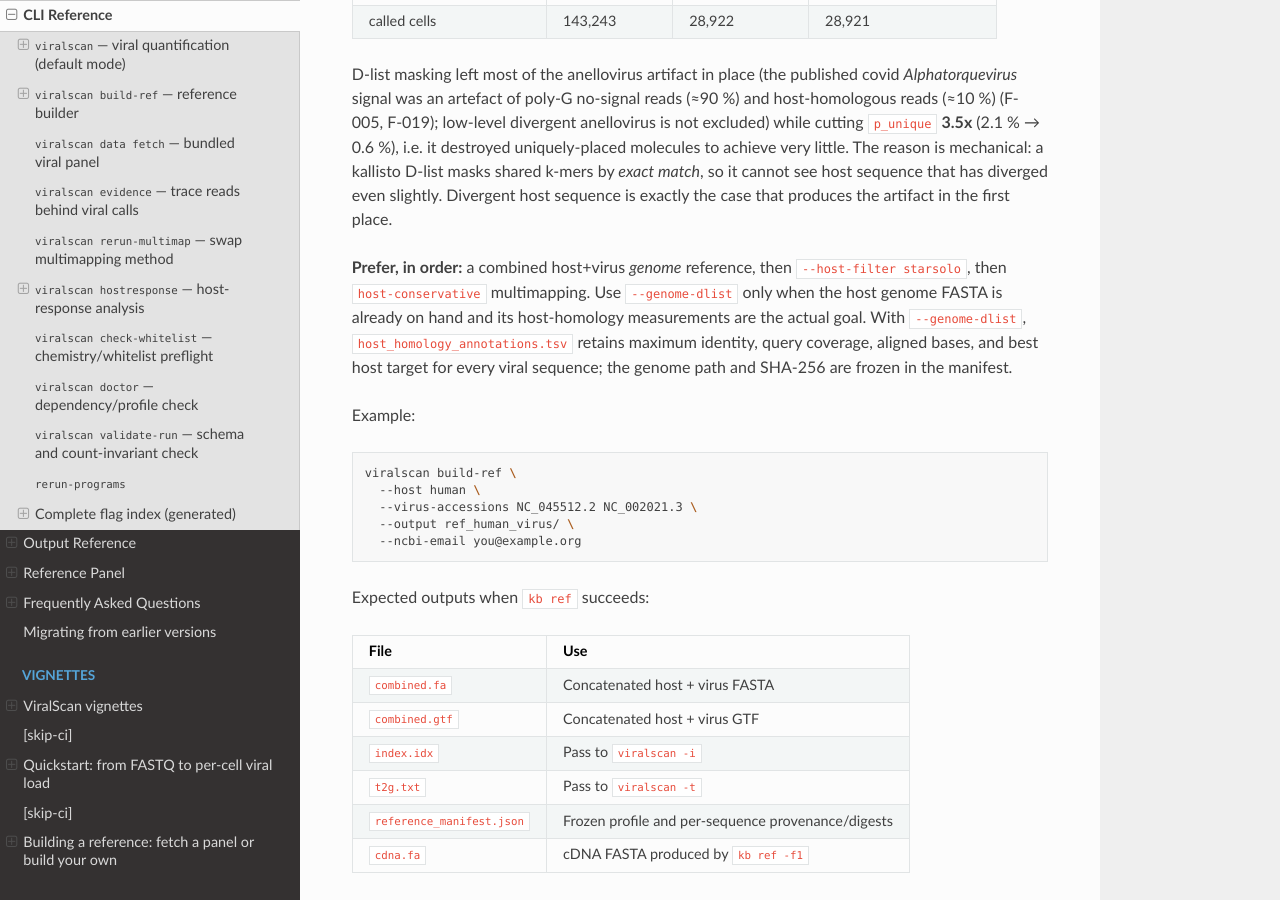
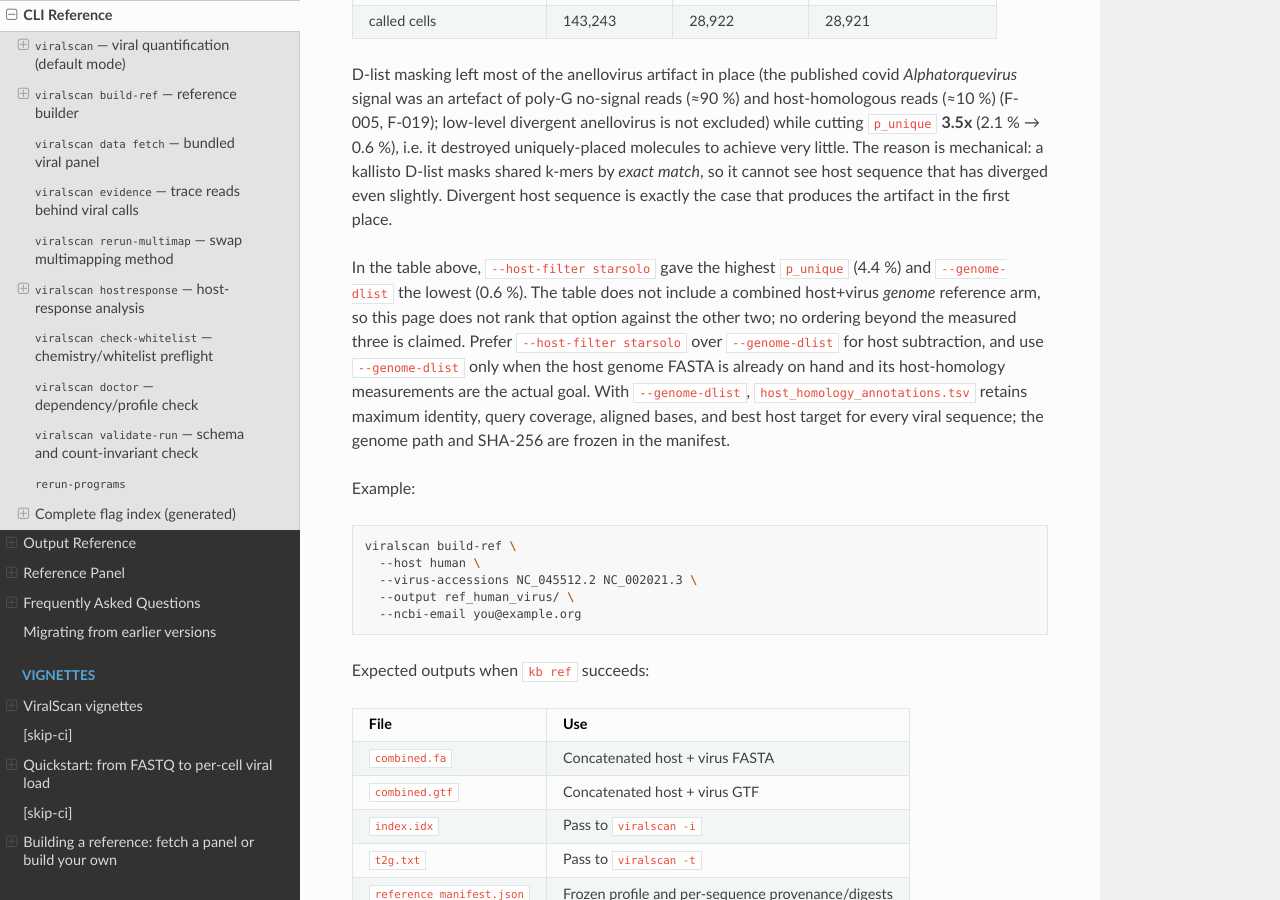
Before and after one commit to mdmanurung/ViralScan, a Sphinx documentation site: the page built from docs/cli_reference.md, in a window 1280 px wide and 900 px high, scrolled down 6391 px. Built offline with Sphinx 7.4.7 and the Read the Docs theme 3.1.0, drawn with Linux system fonts in a browser that asks for light colours.

Commit message:
docs: correct anellovirus default, STAR-defaults and genome-ranking claims (ANDET-06)
api.md said include_anellovirus defaults to True (code: False). The
STAR_FILTER_ARGS comment claimed STAR defaults outFilterMismatchNmax=0 and
outFilterMultimapNmax=1; STAR 2.7.4a --help gives 10 and 10. cli_reference
ranked a combined genome reference above --host-filter starsolo without any
measured arm for it; now states only what the table supports.

Co-Authored-By: Claude Opus 5.5 <noreply@anthropic.com>

```diff
--- a/docs/cli_reference.md
+++ b/docs/cli_reference.md
@@ -197,9 +197,12 @@ k-mers by *exact match*, so it cannot see host sequence that has diverged even
 slightly. Divergent host sequence is exactly the case that produces the artifact
 in the first place.
 
-**Prefer, in order:** a combined host+virus *genome* reference, then
-`--host-filter starsolo`, then `host-conservative` multimapping. Use
-`--genome-dlist` only when the host genome FASTA is already on hand and its
+In the table above, `--host-filter starsolo` gave the highest `p_unique`
+(4.4 %) and `--genome-dlist` the lowest (0.6 %). The table does not include a
+combined host+virus *genome* reference arm, so this page does not rank that
+option against the other two; no ordering beyond the measured three is claimed.
+Prefer `--host-filter starsolo` over `--genome-dlist` for host subtraction, and
+use `--genome-dlist` only when the host genome FASTA is already on hand and its
 host-homology measurements are the actual goal.
 With `--genome-dlist`, `host_homology_annotations.tsv` retains maximum identity,
 query coverage, aligned bases, and best host target for every viral sequence;
```
Also changed, not shown: docs/api.md (+4 -3 lines), 1 other file.
